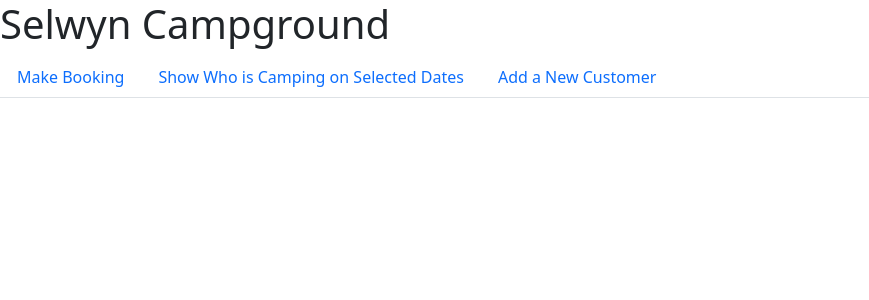
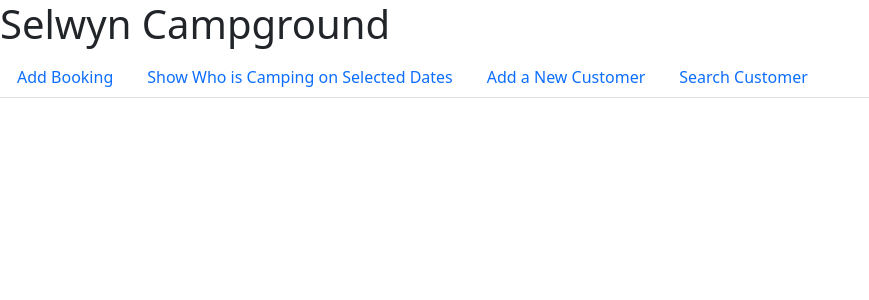
Before and after one commit to Tong-Ye-1159668/Sewlyn_Campsite_Booking_System-LincolnUni-2024-S1, a Flask app: page / in a window 1280 px wide. Shown: the top 300 px of the page, without its empty margins (0-869 px from the left). Run offline with Flask 3, Linux system fonts and the light colour scheme.

Commit message:
Added search customer to the base

```diff
--- a/templates/base.html
+++ b/templates/base.html
@@ -13,13 +13,16 @@
             <h1>Selwyn Campground</h1>
             <ul class="nav nav-tabs">
               <li class="nav-item">
-                <a class="nav-link" href="{{ url_for('booking') }}">Make Booking</a>
+                <a class="nav-link" href="{{ url_for('booking') }}">Add Booking</a>
               </li>
               <li class="nav-item">
                 <a class="nav-link" href="{{ url_for('campers') }}">Show Who is Camping on Selected Dates</a>
               </li>
               <li class="nav-item">
                 <a class="nav-link" href="{{ url_for('addcustomer') }}">Add a New Customer</a>
+              </li>
+              <li class="nav-item">
+                <a class="nav-link" href="{{ url_for('search') }}">Search Customer</a>
               </li>
             </ul>
           </nav>
```
